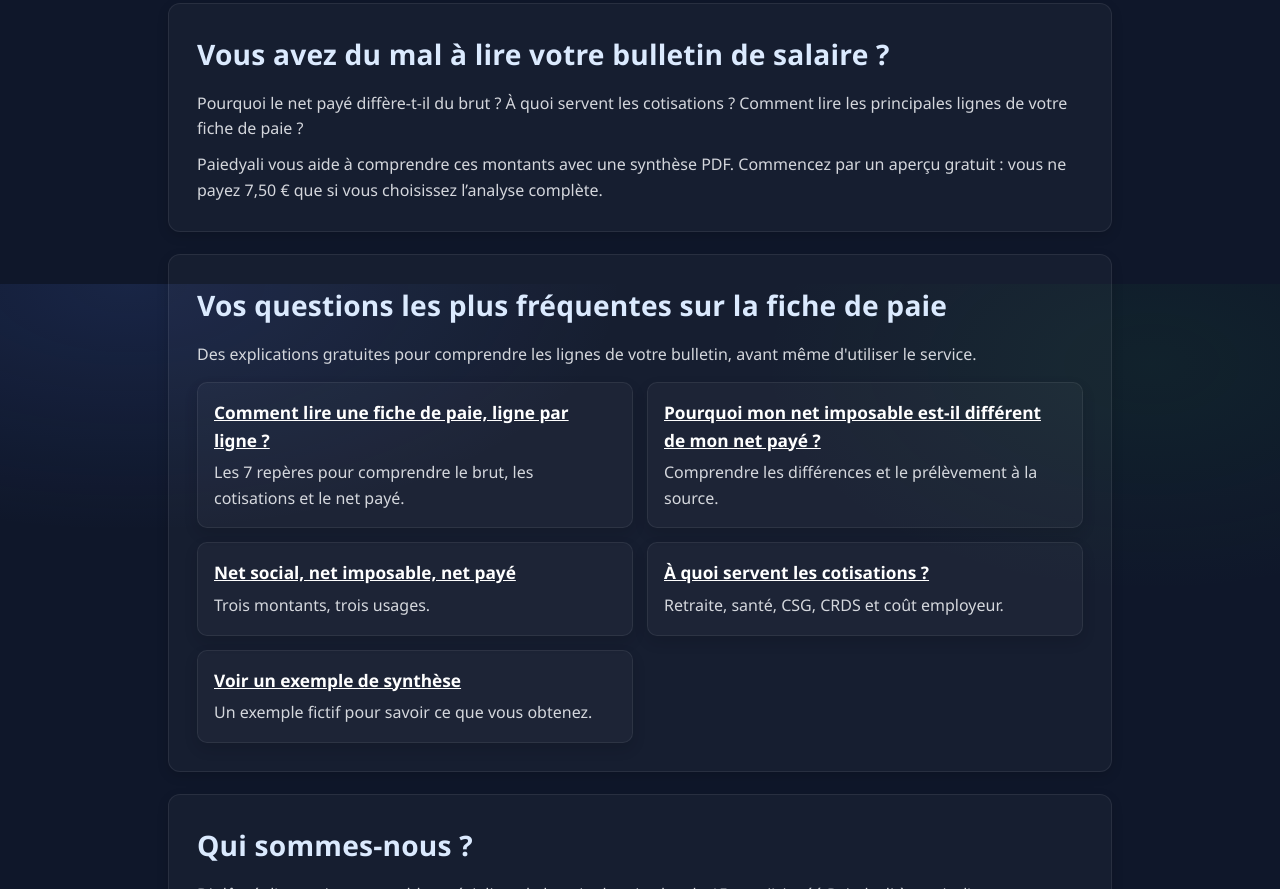
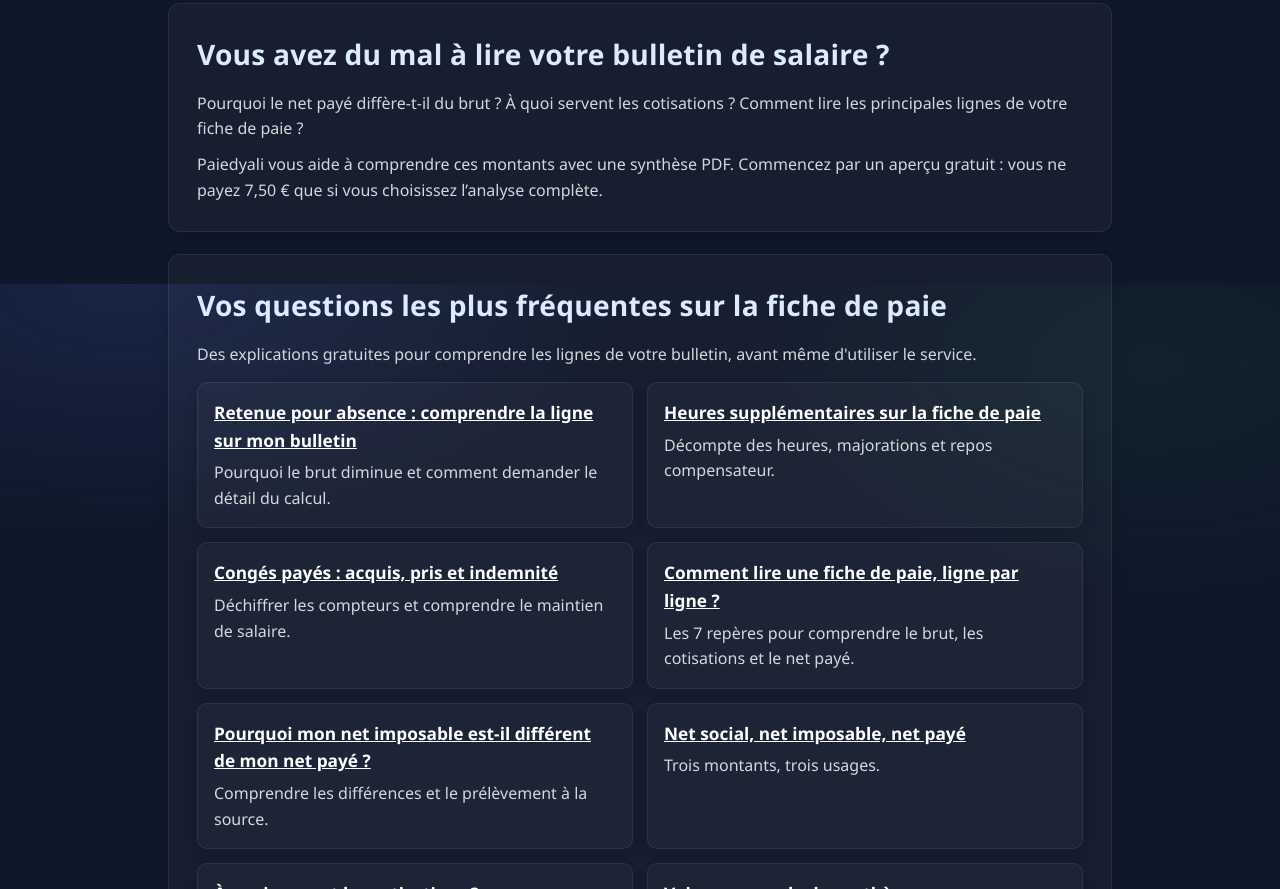
Before and after one commit to paiedyali/paiedyali-landing, a plain HTML site: page index.html in a window 1280 px wide. Shown: the part 516-1405 px from the top of the page. Drawn offline with Linux system fonts and the light colour scheme.

Commit message:
Relier les trois guides pratiques depuis l'accueil

```diff
--- a/index.html
+++ b/index.html
@@ -407,6 +407,9 @@
       <h2 id="guides-title">Vos questions les plus fréquentes sur la fiche de paie</h2>
       <p>Des explications gratuites pour comprendre les lignes de votre bulletin, avant même d'utiliser le service.</p>
       <div class="grid">
+        <div><b><a href="/retenue-absence-fiche-de-paie.html">Retenue pour absence : comprendre la ligne sur mon bulletin</a></b><br>Pourquoi le brut diminue et comment demander le détail du calcul.</div>
+        <div><b><a href="/heures-supplementaires-fiche-de-paie.html">Heures supplémentaires sur la fiche de paie</a></b><br>Décompte des heures, majorations et repos compensateur.</div>
+        <div><b><a href="/conges-payes-fiche-de-paie.html">Congés payés : acquis, pris et indemnité</a></b><br>Déchiffrer les compteurs et comprendre le maintien de salaire.</div>
         <div><b><a href="/comment-lire-fiche-de-paie.html">Comment lire une fiche de paie, ligne par ligne ?</a></b><br>Les 7 repères pour comprendre le brut, les cotisations et le net payé.</div>
         <div><b><a href="/net-imposable-net-a-payer.html">Pourquoi mon net imposable est-il différent de mon net payé ?</a></b><br>Comprendre les différences et le prélèvement à la source.</div>
         <div><b><a href="/net-social-net-imposable-net-paye.html">Net social, net imposable, net payé</a></b><br>Trois montants, trois usages.</div>
```
